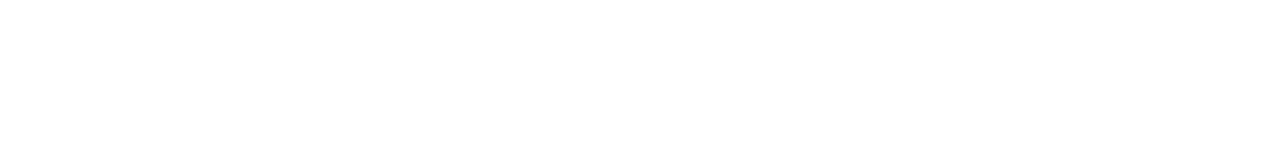
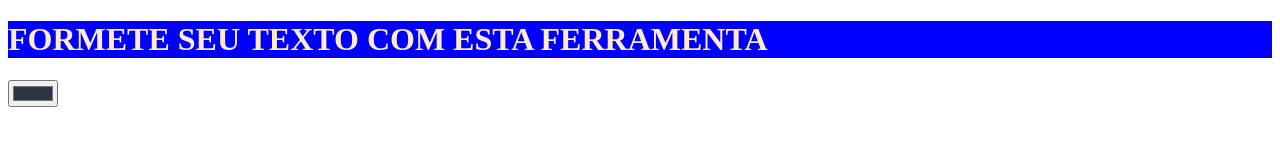
Before and after one commit to camiloLelis/trybe-exercises-, a plain HTML site: page exercises/javascript-dom-eventos-e-web-storage_4/index.html in a window 1280 px wide. Drawn offline with Linux system fonts and the light colour scheme.

Commit message:
usei um codigo de terceiro para criar um input de cor , https://codepen.io/gordawn/pen/oOWBXX

```diff
--- a/exercises/javascript-dom-eventos-e-web-storage_4/index.html
+++ b/exercises/javascript-dom-eventos-e-web-storage_4/index.html
@@ -5,9 +5,14 @@
     <meta http-equiv="X-UA-Compatible" content="IE=edge">
     <meta name="viewport" content="width=, initial-scale=1.0">
     <title> Formatar texto</title>
+    <link rel="stylesheet" href="style.css">
 </head>
 <body>
-
-
+    <header id="head"><h1>FORMETE SEU TEXTO COM ESTA FERRAMENTA</h1></header>
+    <div id="format"></div>
+    <!-- usei código de terceiros( https://codepen.io/gordawn/pen/oOWBXX) -->
+    <input type="color" name="color" id="color" value="#2E343F">
+    <div id="text"></div>
+    <footer id="rodape"></footer>
 </body>
 </html>
--- /dev/null
+++ b/exercises/javascript-dom-eventos-e-web-storage_4/style.css
@@ -0,0 +1,8 @@
+header{
+    max-width: 100%;
+    color:blanchedalmond;
+    background-color: blue;DS
+    position: fixed;
+    top: 0px;
+
+}
```
